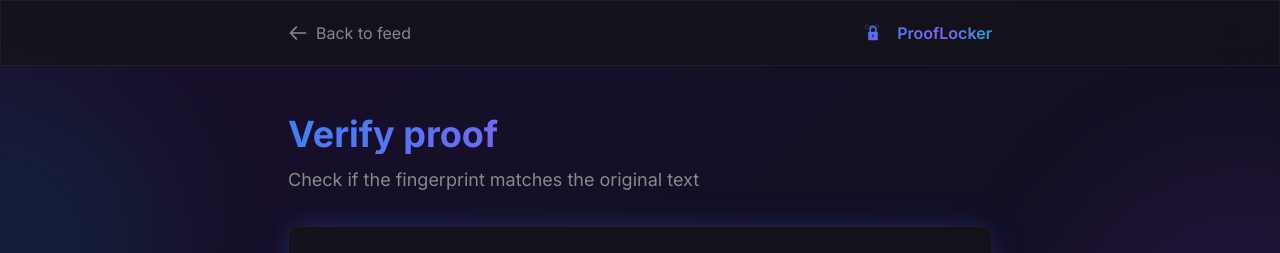
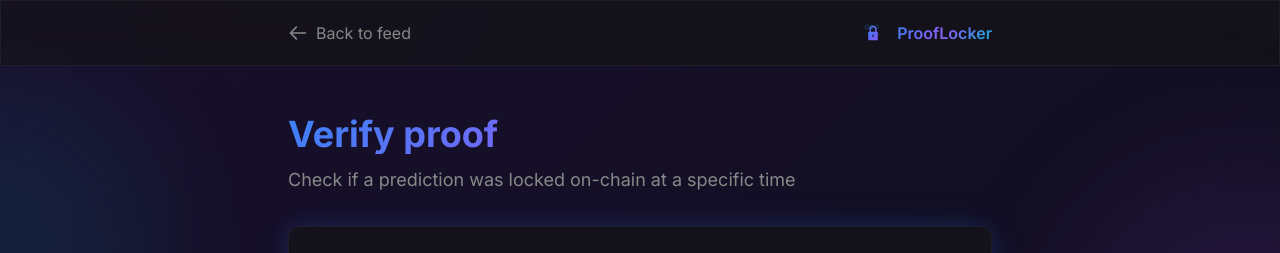
Before and after one commit to Boomchakalala/prooflocker, a Next.js app: page /verify/1 in a window 1280 px wide. Shown: the top 253 px of the page. Built offline with nearby package versions, Linux system fonts and the light colour scheme.

Commit message:
Sandbox autosave

```diff
--- a/src/app/layout.tsx
+++ b/src/app/layout.tsx
@@ -13,8 +13,8 @@ const jetbrainsMono = JetBrains_Mono({
 });
 
 export const metadata: Metadata = {
-  title: "ProofLocker - Lock Your Predictions in Time",
-  description: "Create tamper-proof, timestamped predictions using Constellation Network",
+  title: "ProofLocker - Lock Your Predictions On-Chain",
+  description: "Lock predictions on-chain. No edits. No excuses. Public accountability powered by Constellation Network.",
 };
 
 export default function RootLayout({
--- a/src/app/verify/[proofId]/page.tsx
+++ b/src/app/verify/[proofId]/page.tsx
@@ -91,7 +91,7 @@ function VerifyContent() {
         <div className="mb-8 fade-in">
           <h1 className="text-4xl font-bold gradient-text mb-3">Verify proof</h1>
           <p className="text-[#888] text-lg">
-            Check if the fingerprint matches the original text
+            Check if a prediction was locked on-chain at a specific time
           </p>
         </div>
 
--- a/src/app/verify/page.tsx
+++ b/src/app/verify/page.tsx
@@ -96,7 +96,7 @@ function VerifyContent() {
         <div className="mb-8 fade-in">
           <h1 className="text-4xl font-bold gradient-text mb-3">Verify proof</h1>
           <p className="text-[#888] text-lg">
-            Verify that a prediction's fingerprint matches the original text
+            Check if a prediction was locked on-chain at a specific time
           </p>
         </div>
 
```
